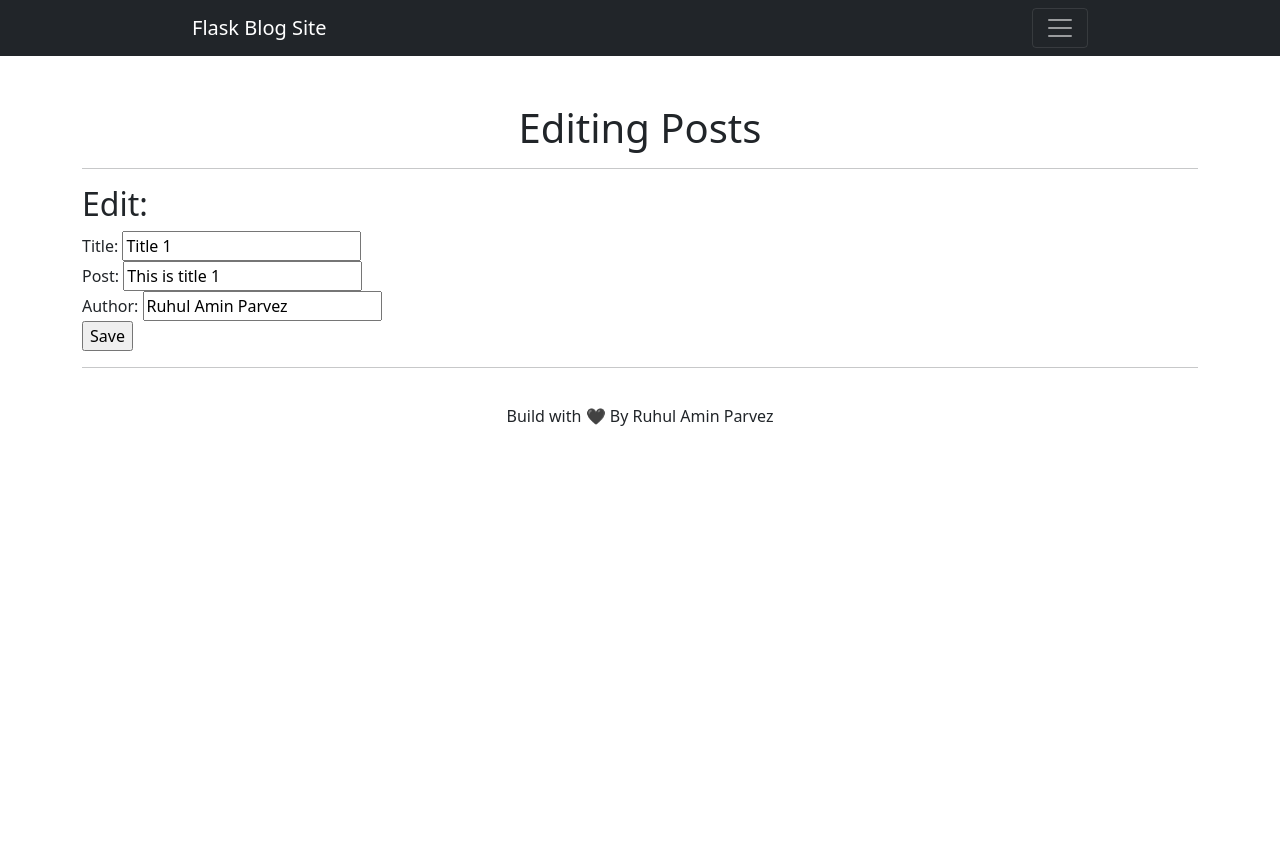
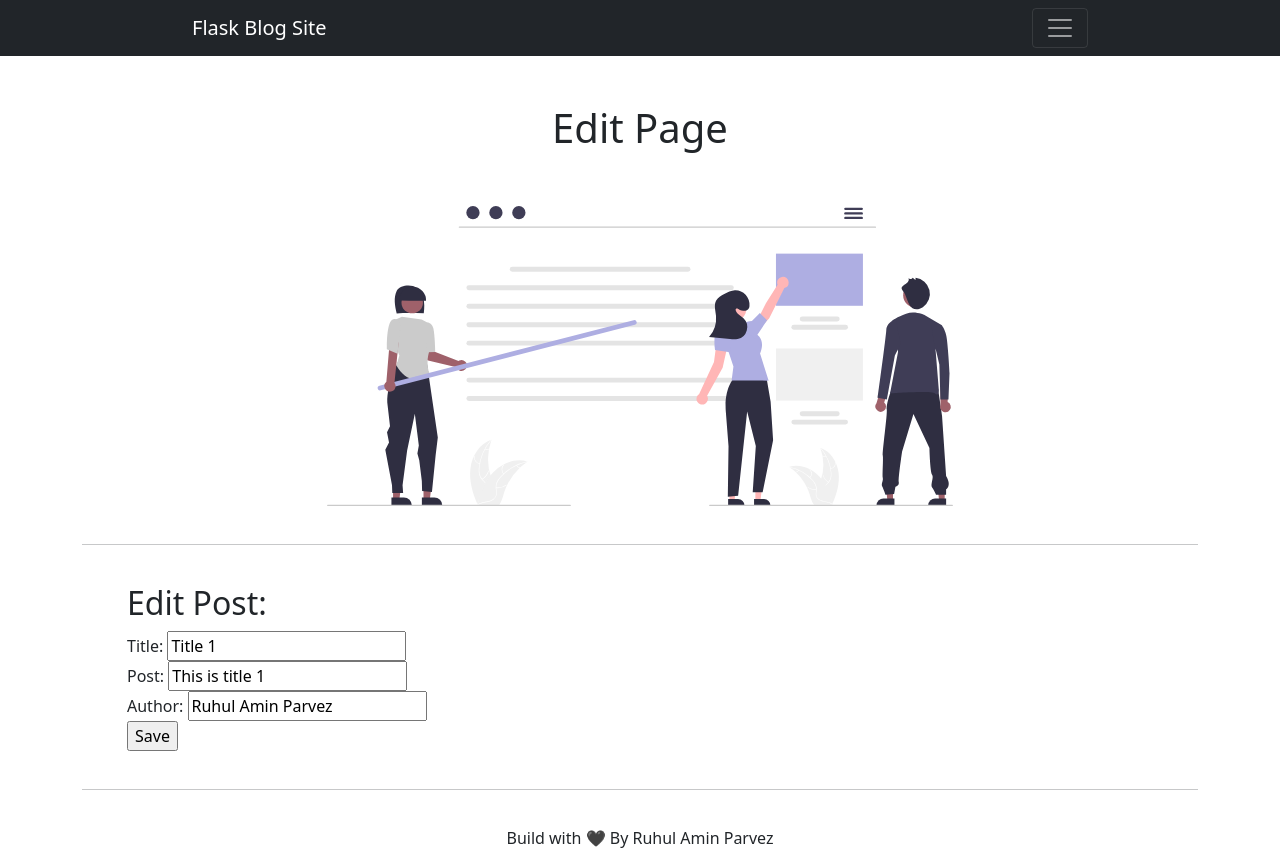
Before and after one commit to ruhulaminparvez/flask-buzzword, a Flask app: page /posts/edit/1 in a window 1280 px wide. Before the commit the page ends 426 px from the top, so only its background shows below. Run offline with Flask 2, Linux system fonts and the light colour scheme; data comes from the database, SQL or seed files in the repository; both versions use the stored data as it was after the commit; some libraries are stand-ins or nearby versions.

Commit message:
Added Images

```diff
--- a/static/css/main.css
+++ b/static/css/main.css
@@ -14,3 +14,27 @@ body {
 #btn-home {
     margin-top: 2%;
 }
+
+.home-img {
+    height: 300px;
+    margin-top: 5%;
+    margin-bottom: 5%;
+}
+
+.about-img {
+    height: 300px;
+    margin-top: 2% !important;
+    margin-bottom: 5%;
+}
+
+.edit-img {
+    height: 300px;
+    margin-top: 4% !important;
+    margin-bottom: 2%;
+}
+
+#editing {
+    padding-top: 2%;
+    padding-bottom: 2%;
+    padding-left: 5%;
+}
--- a/templates/about.html
+++ b/templates/about.html
@@ -7,4 +7,7 @@
 
 {% block content %}
     <h1 class="text-center mt-5">AboutPage</h1>
+    <div class="row">
+        <img class="about-img" src="{{ url_for('static', filename='images/3.svg') }}" />
+    </div>
 {% endblock %}
--- a/templates/base.html
+++ b/templates/base.html
@@ -4,6 +4,7 @@
     <meta charset="UTF-8">
     <meta http-equiv="X-UA-Compatible" content="IE=edge">
     <meta name="viewport" content="width=device-width, initial-scale=1.0">
+    <link rel="icon" href="{{ url_for('static', filename='images/flat_blog.ico') }}" type="image/png/ico">
     {% block title %} {% endblock %}
 
     <link rel="stylesheet" href="{{ url_for('static', filename='css/main.css') }}">
--- a/templates/edit.html
+++ b/templates/edit.html
@@ -7,10 +7,17 @@
 
 
 {% block content %}
-    <h1 class="text-center mt-5">Editing Posts</h1>
+
+    <h1 class="text-center mt-5">Edit Page</h1>
+    <div class="row">
+        <img class="edit-img" src="{{ url_for('static', filename='images/1.svg') }}" />
+    </div>
 
     <hr>
-    <h2>Edit:</h2>
+    <div class="row" >
+        <div class="col-md-6" id="editing">
+
+            <h2>Edit Post:</h2>
             <form action="/posts/edit/{{post.id}}" method="POST">
                 Title: <input type='text' name='title' id='title' value="{{ post.title }}">
                 <br>
@@ -20,6 +27,9 @@
                 <br>
                 <input type='submit' value='Save'>
             </form>
+        </div>
+    </div>
+
     <hr>
 
 {% endblock %}
--- a/templates/index.html
+++ b/templates/index.html
@@ -6,6 +6,9 @@
 
 {% block content %}
     <h1 class="text-center mt-5">HomePage</h1>
+    <div class="row">
+        <img class="home-img" src="{{ url_for('static', filename='images/2.svg') }}" />
+    </div>
     <div class="text-center" id="btn-home">
         <a class="btn btn-primary" href='/posts'>Go to Blog Page</a>
     </div>
--- a/templates/new_post.html
+++ b/templates/new_post.html
@@ -6,6 +6,9 @@
 
 {% block content %}
 <h1 class="text-center mt-5">New Post</h1>
+<div class="row">
+    <img class="edit-img" src="{{ url_for('static', filename='images/5.svg') }}" />
+</div>
 
     <hr>
     <h2>Create New Blog Post:</h2>
--- a/templates/posts.html
+++ b/templates/posts.html
@@ -8,6 +8,9 @@
 
 {% block content %}
 <br>
+<div class="row">
+    <img class="edit-img" src="{{ url_for('static', filename='images/4.svg') }}" />
+</div>
 <div>
     <h1 style="display:inline">All Posts</h1>
     <a style="display:inline" class="btn btn-success float-righ new_post" href="/posts/new" >+ New Post</a>
```
Also changed, not shown: posts.db, static/images/1.svg (added), static/images/2.svg (added), static/images/3.svg (added), static/images/4.svg (added), static/images/5.svg (added), static/images/flat_blog.ico (added). Lines whose indentation alone changed are shown as unchanged.
